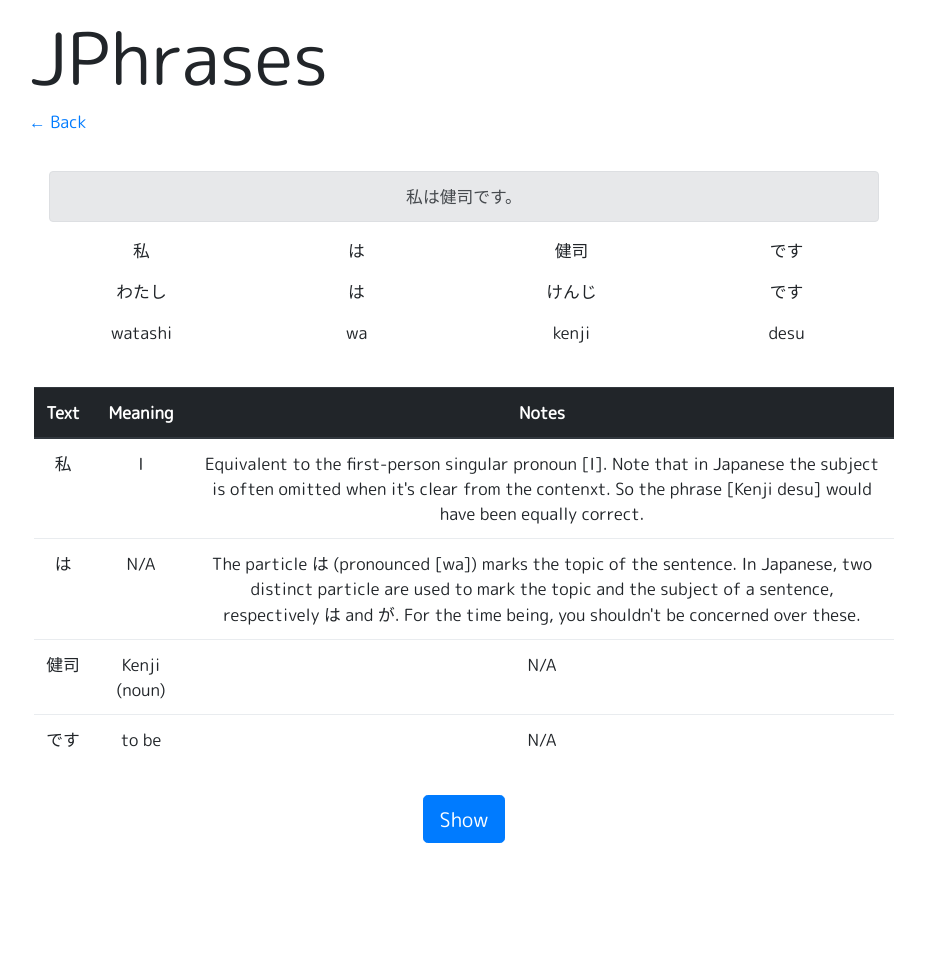
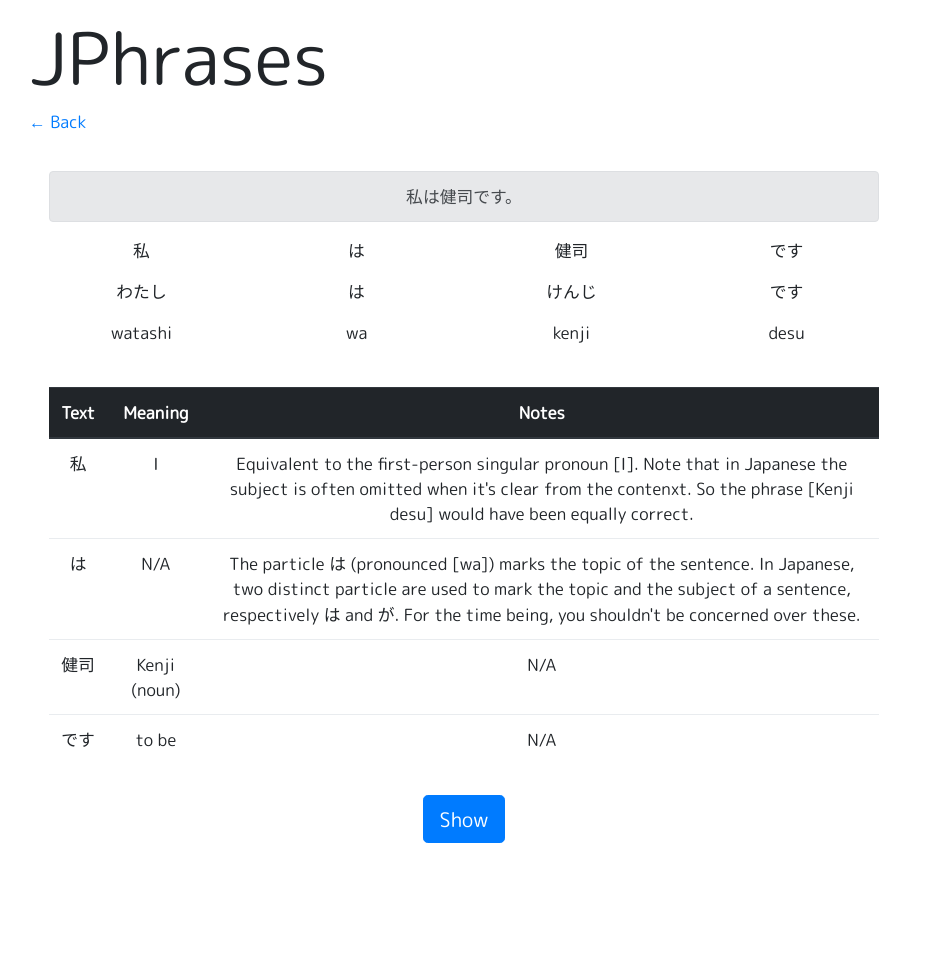
Before and after one commit to alessandrosp/jphrases, a Jekyll site: the page built from docs/_units/unit_01.md, in a window 1280 px wide. Shown: the whole page, without its empty margins (176-1101 px from the left). Built offline with Jekyll 4.4.1, drawn with Linux system fonts in a browser that asks for light colours; nearby versions of some CDN libraries.

Commit message:
Update style.css

```diff
--- a/docs/assets/style.css
+++ b/docs/assets/style.css
@@ -11,6 +11,11 @@ body {
   margin-bottom: 100px;
   max-width: 900px;
   padding-top: 15px;
+}
+
+.explanation {
+  margin-left: 15px;
+  margin-right: 15px;
 }
 
 .token:hover {
```
